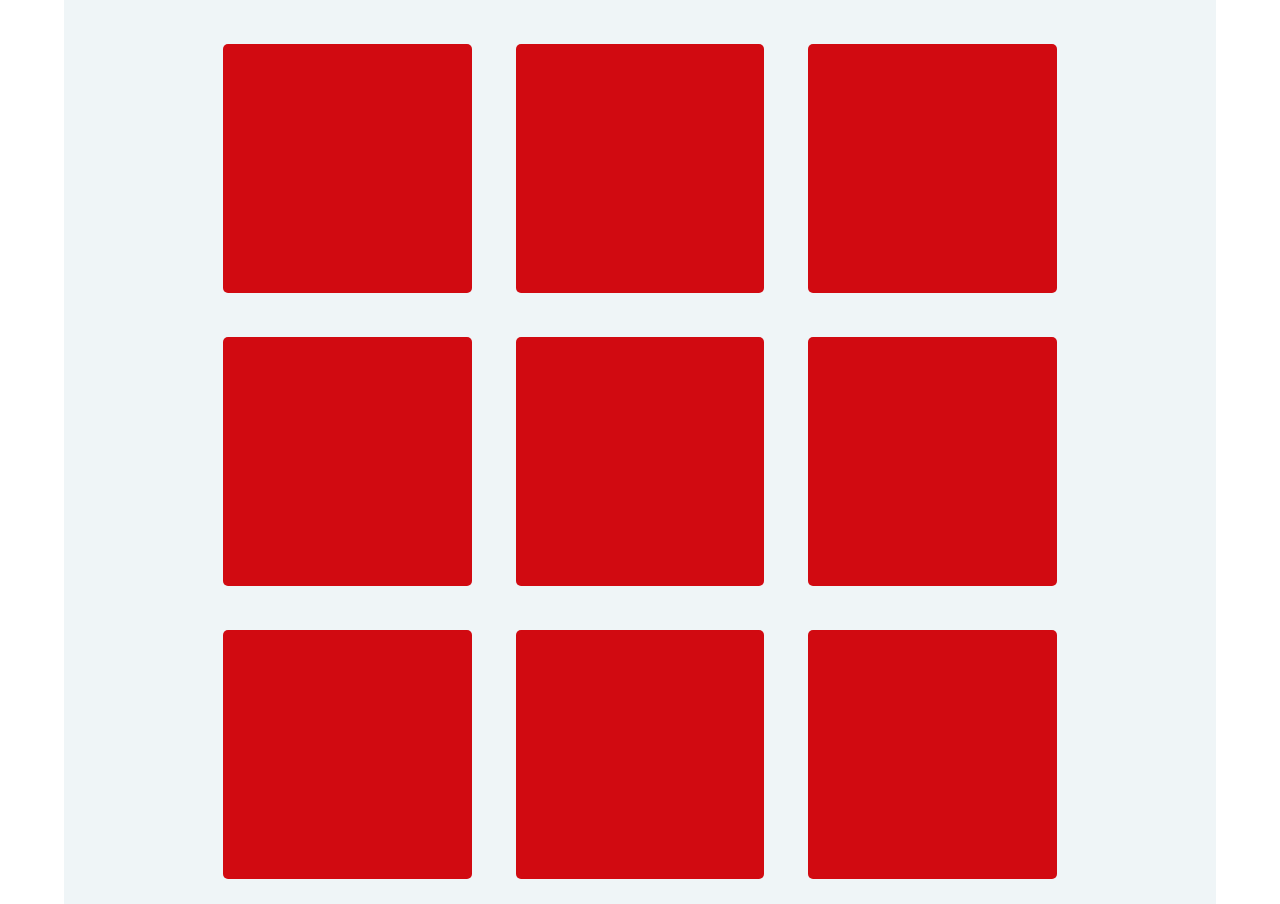
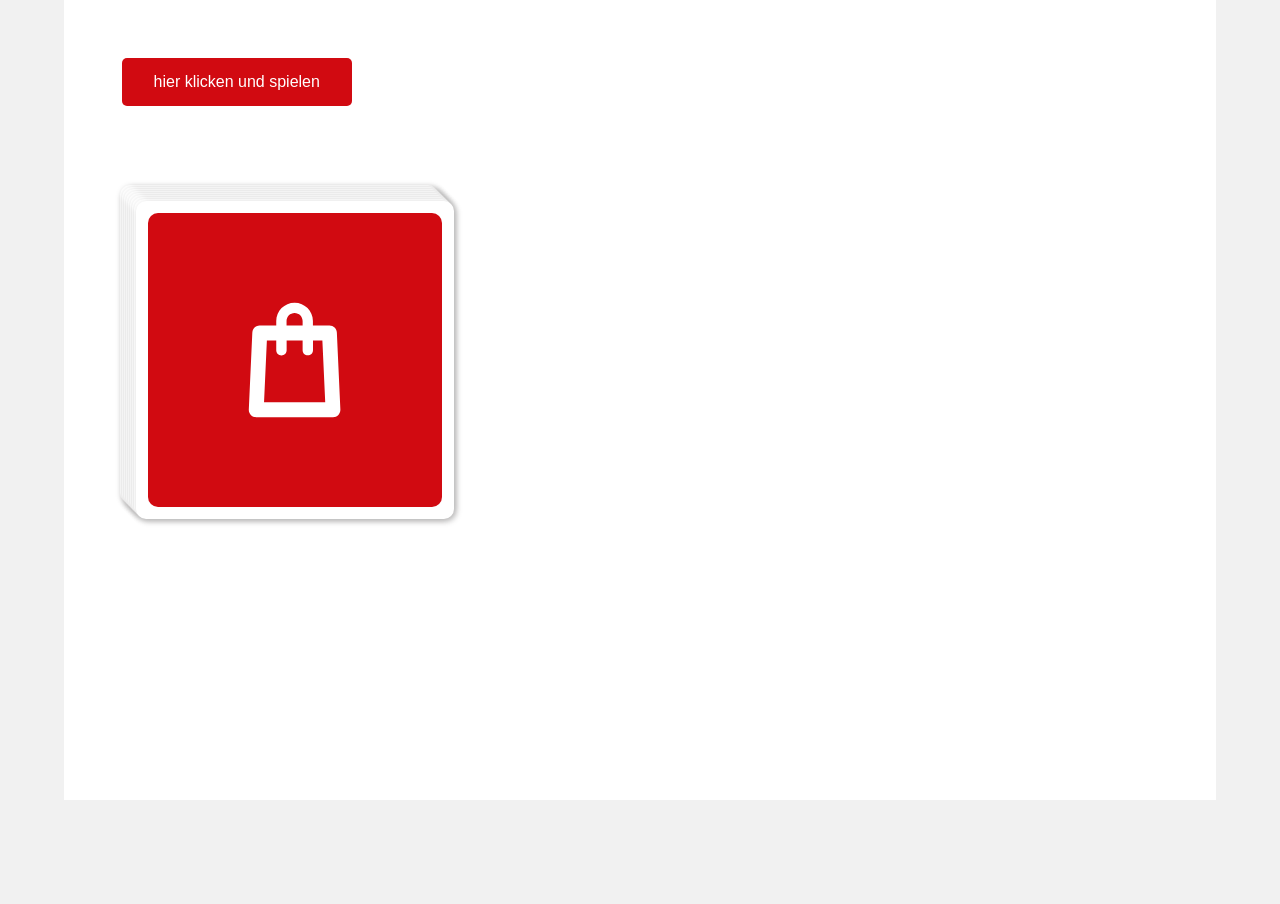
Before and after one commit to ivo-ivanov/JS-Cards, a plain HTML site: page index.html in a window 1280 px wide. Shown: the top 904 px of the page. Drawn offline with nearby package versions, Linux system fonts and the light colour scheme.

Commit message:
ver1
Constructor() and working mix()

```diff
--- a/css/main.css
+++ b/css/main.css
@@ -89,6 +89,7 @@ body {
     font-family: 'helvetica_neue';
     font-size: 22px;
     line-height: 26px;
+	background: #f1f1f1;
 }
 
 a {
@@ -99,25 +100,70 @@ a {
 	width: 90%;
 	max-width: 1170px;
 	margin: 0 auto;
-	background: #eff5f7;
+	height: 100vh;
+	background: #fff;
 }
 
 #cards {
-	width: 80%;
-	padding: 1em;
+	width: 94%;
+	height: 1000px;
 	margin: 0 auto;
+	position: relative;
+}
+
+#button {
+	background: #d10a11;
+   border: none;
+   border-radius: 5px;
+   color: #fff;
+   padding: 15px 32px;
+   text-align: center;
+   text-decoration: none;
+   display: inline-block;
+   font-size: 16px;
+   margin: 5%;
+   cursor: pointer;
+}
+
+.card-wrapp {
+	width: 33.3333%;
+	padding: 2%;
+	position: absolute;
+	opacity: 0;
+	display: none;
 }
 
 .card {
-	width: 33.3333%;
-	padding: 1em;
-	background: redrgb(241, 240, 240);
+	width: 100%;
+	height: 100%;
+	/*width: 20vw;
+	height: 20vw;*/
+	background: #fff;
 	float: left;
+	border-radius: 10px;
+	border: 12px solid #fff;
+	box-shadow: #bdbcbc 2px 2px 6px;
+	cursor: pointer;
 }
 
 .card-front {
-	background: #d10a11;
-	border-radius: 5px;
+	background: url(../images/card.svg) no-repeat center center #d10a11;
+	background-size: 40% 40%;
+	border-radius: 10px;
 	width: 100%;
 	height: 100%;
+	position: relative;
 }
+
+.sbb-logo {
+	width: 30px;
+	height: 30px;
+	height: auto;
+	position:absolute;
+	top: 10px;
+	right: 10px;
+}
+
+.sbb-path {
+	fill: #fff;
+}
--- a/index.html
+++ b/index.html
@@ -1,5 +1,6 @@
 <!doctype html>
 <html class="no-js" lang="">
+
 <head>
 	<meta charset="utf-8">
 	<meta http-equiv="x-ua-compatible" content="ie=edge">
@@ -10,6 +11,7 @@
 
 	<link rel="stylesheet" href="css/main.css">
 </head>
+
 <body>
 	<!--[if lt IE 8]>
             <p class="browserupgrade">You are using an <strong>outdated</strong> browser. Please <a href="http://browsehappy.com/">upgrade your browser</a> to improve your experience.</p>
@@ -20,82 +22,77 @@
 
 
 		</header>
+		<button id="button">hier klicken und spielen</button>
 		<section id="cards">
+
+			<div class="card-wrapp card1">
 				<div class="card">
-                    <div class="card-front">
-
-                    </div>
-                    <div class="card-back">
-
+					<div class="card-front"></div>
+					<div class="card-back"></div>
 				</div>
 			</div>
+
+            <div class="card-wrapp card2">
 				<div class="card">
-                    <div class="card-front">
-
-                    </div>
-                    <div class="card-back">
-
+					<div class="card-front"></div>
+					<div class="card-back"></div>
 				</div>
 			</div>
+
+            <div class="card-wrapp card3">
 				<div class="card">
-                    <div class="card-front">
-
-                    </div>
-                    <div class="card-back">
-
+					<div class="card-front"></div>
+					<div class="card-back"></div>
 				</div>
 			</div>
+
+            <div class="card-wrapp card4">
 				<div class="card">
-                    <div class="card-front">
-
-                    </div>
-                    <div class="card-back">
-
+					<div class="card-front"></div>
+					<div class="card-back"></div>
 				</div>
 			</div>
+
+            <div class="card-wrapp card5">
 				<div class="card">
-                    <div class="card-front">
-
-                    </div>
-                    <div class="card-back">
-
+					<div class="card-front"></div>
+					<div class="card-back"></div>
 				</div>
 			</div>
+
+            <div class="card-wrapp card6">
 				<div class="card">
-                    <div class="card-front">
-
-                    </div>
-                    <div class="card-back">
-
+					<div class="card-front"></div>
+					<div class="card-back"></div>
 				</div>
 			</div>
+
+            <div class="card-wrapp card7">
 				<div class="card">
-                    <div class="card-front">
-
-                    </div>
-                    <div class="card-back">
-
+					<div class="card-front"></div>
+					<div class="card-back"></div>
 				</div>
 			</div>
+
+            <div class="card-wrapp card8">
 				<div class="card">
-                    <div class="card-front">
-
-                    </div>
-                    <div class="card-back">
-
+					<div class="card-front"></div>
+					<div class="card-back"></div>
 				</div>
 			</div>
+
+            <div class="card-wrapp card9">
 				<div class="card">
-                    <div class="card-front">
-
-                    </div>
-                    <div class="card-back">
-
+					<div class="card-front"></div>
+					<div class="card-back"></div>
 				</div>
 			</div>
+
 
 		</section>
 	</div>
 	<script src="https://ajax.googleapis.com/ajax/libs/jquery/2.1.4/jquery.min.js"></script>
-        <script src="js/game.js"></script>    </body>
+	<script src="js/game.js"></script>
+</body>
+
 </html>
--- a/js/game.js
+++ b/js/game.js
@@ -1,4 +1,6 @@
 jQuery(document).ready(function($) {
+
+
 
 	//Check for mobile devices
 	function isTouchEnabled() {
@@ -12,7 +14,7 @@ jQuery(document).ready(function($) {
 
 	//Identify mobile devices and small resolution screens
 	function isMobile() {
-        if ($(window).width() < 1000)  {
+		if ($(window).width() < 1000) {
 			$('body').addClass('mobile').removeClass('desktop');
 			return true;
 		} else {
@@ -24,12 +26,87 @@ jQuery(document).ready(function($) {
 	isMobile();
 	$(window).resize(isMobile);
 
+	$('#button').on('click', function() {
+		mix();
+	});
+	var left = 0;
+	var top = 0;
+
 	function constructor() {
-        $('.card').css('height', $('.card').outerWidth());
+		var left = 0;
+		var top = 0;
+		$('.card-wrapp').each(function(index) {
+			var self = this;
+			$(self).css({
+
+				'display': 'block'
+			});
+			$(self).css({
+				'transform': 'translate(' + left + 'px,' + top + 'px)'
+			});
+			left = left + 2;
+			top = top + 2;
+			setTimeout(function() {
+				$(self).css('opacity', 1);
+			}, index * 200);
+		});
 	}
 
 	constructor();
 
+    $('.card-wrapp').css('height', $('.card-wrapp').outerWidth());
+    $(window).resize(function() {
+        $('.card-wrapp').css('height', $('.card-wrapp').outerWidth());
+    });
+
+	function mix() {
+		var i;
+		var cardWidth = $('.card-wrapp').outerWidth();
+		for (i = 9; i > 0; i--) {
+			pos(i, cardWidth);
+		}
+	}
+    var count = 1;
+	function pos(i, cardWidth) {
+
+		setTimeout(function() {
+			var card = $('.card' + i);
+
+            $(card).css('transform', 'translate(' + left + 'px,' + top + 'px)').css('transition', '2s');
+
+
+            if (count<3) {
+                left += cardWidth;
+            }
+            else {
+                left = 0;
+                top += cardWidth;
+                count = 0;
+            }
+
+			count++;
+
+		}, i * 50);
+	}
+
+    function selectCard() {
+        $('.card').on('click',function(){
+            $(this).addClass('selected');
+            $('.card').find(':not(.selected)').filter(':nth-child(5)').addClass('dealer');
+
+            // console.log('.card:not(.selected):nth-child(' +  Math.floor( (Math.random() * $('.card').length) + 1 ) +')');
+
+            $(this).parent().css('transform','translate(0,0)').css('transition', '1.3s');
+            $(this).css('transform','rotateY(180deg)').css('transition', '1.3s');
+            $('.card:not(.selected):not(.dealer)').css('opacity', 0);
+
+        });
+    }
+
+    selectCard();
+
+
+
 
 
 }); //END document ready
```
Also changed, not shown: images/card.png (added), images/card.svg (added), images/karte.gif (added), images/sbb.svg (added). Lines whose indentation alone changed are shown as unchanged.
